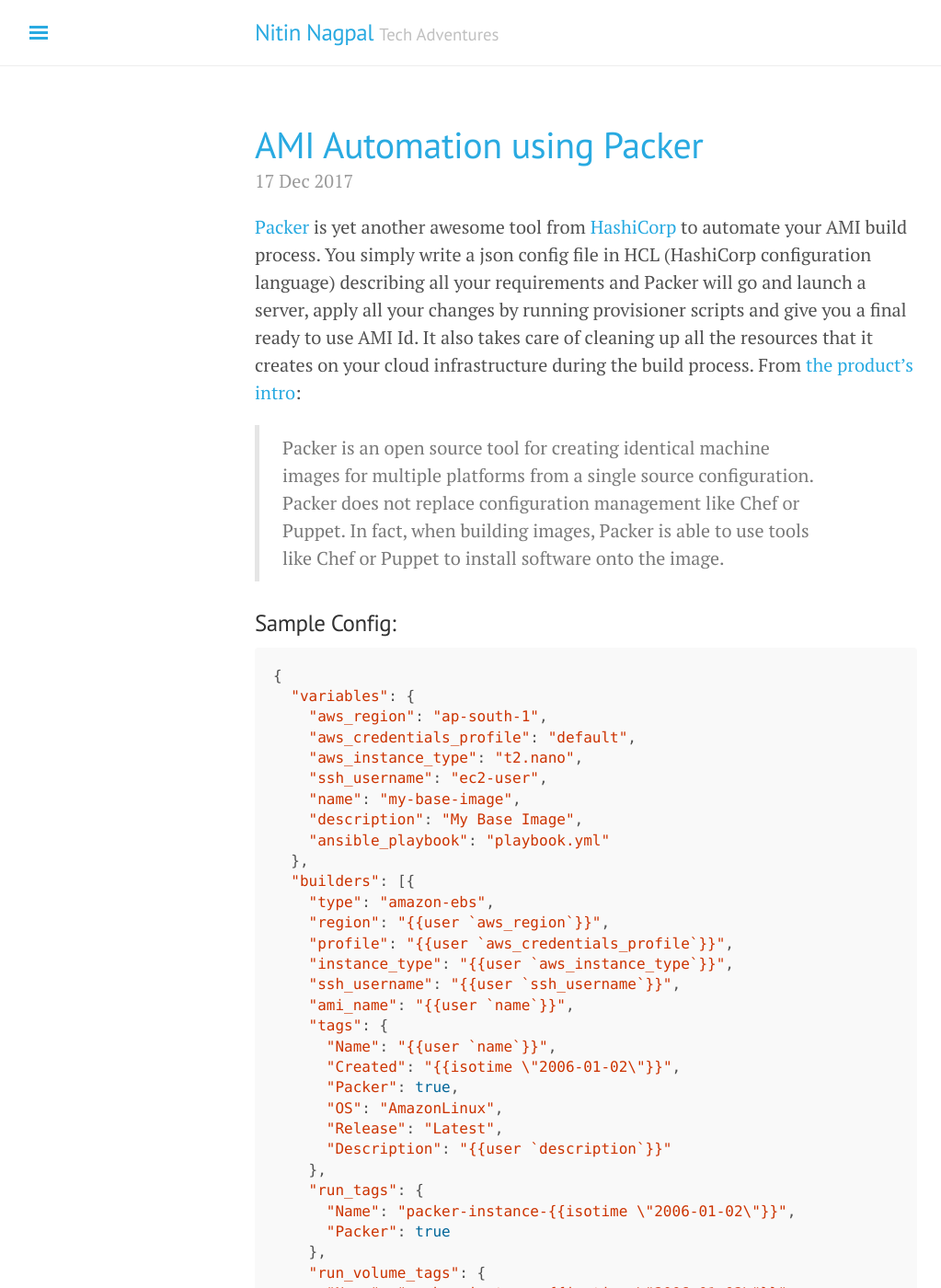
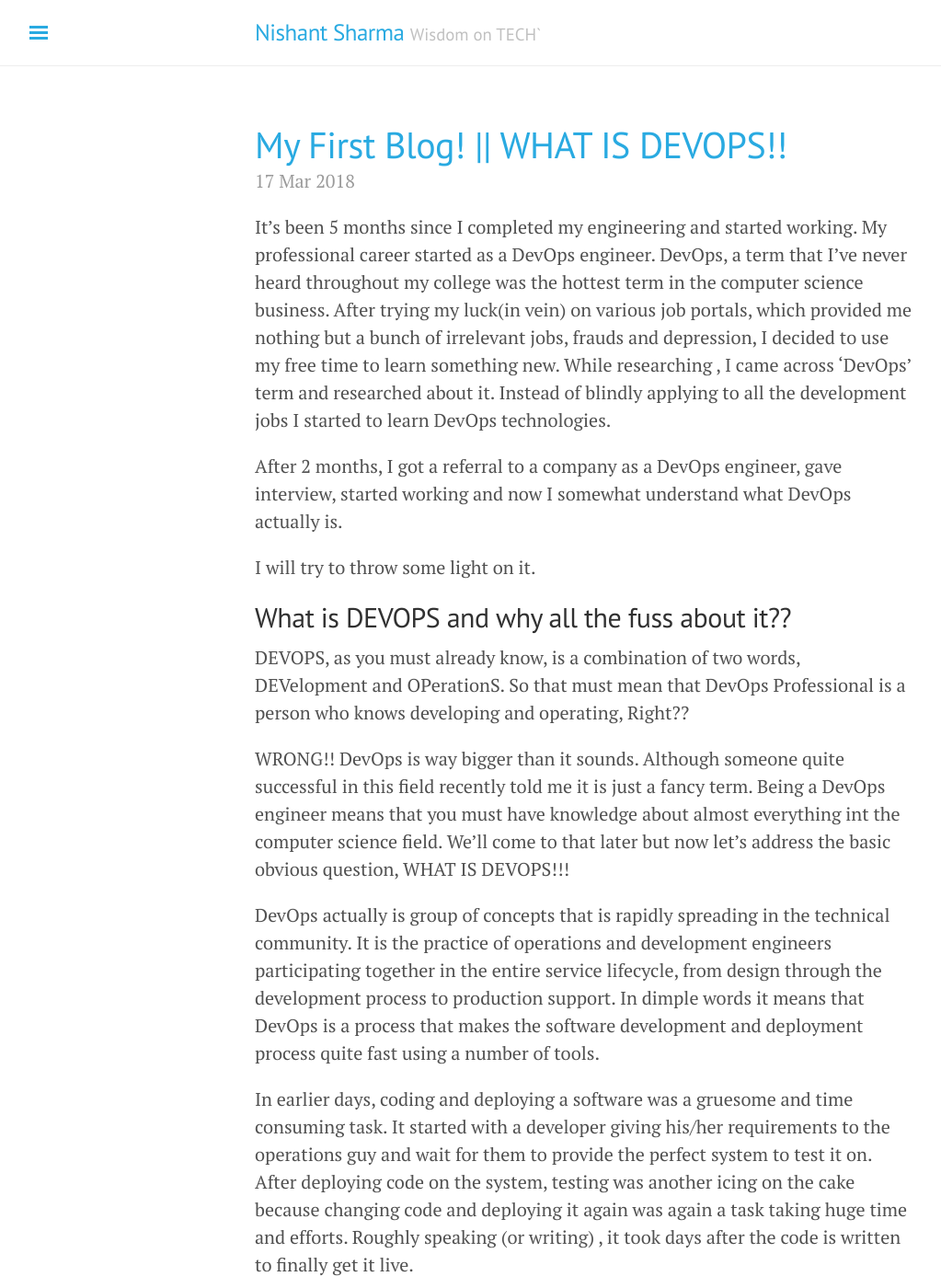
Before and after one commit to nishant3794/nishantshharma-blog, a Jekyll site: the page built from index.html, in a window 1280 px wide and 1400 px high. Shown: the whole window at 92% size, without its empty margins (3-1026 px from the left). Built offline with Jekyll 4.4.1, drawn with Linux system fonts in a browser that asks for light colours; nearby versions of some CDN libraries; the list of posts is cut into pages by our own code; some of the changed text lies outside the part shown.

Commit message:
edited files

````diff
--- a/CNAME
+++ b/CNAME
@@ -1 +1 @@
-blog.nitinnagpal.me
+blog.nishantsharma.xyz
--- a/_config.yml
+++ b/_config.yml
@@ -5,22 +5,22 @@ permalink:           '/:categories/:year/:month/:day/:title'
 #relative_permalinks: true
 
 # Setup
-title:               Nitin Nagpal
-tagline:             'Tech Adventures'
-description:         'Tech Blogs on DevOps & more'
-url:                 http://blog.nitinnagpal.me
+title:               Nishant Sharma
+tagline:             'Wisdom on TECH` '
+description:         'Tech Blogs on tools, techniques and devices I use'
+url:                 http://blog.nishantsharma.xyz
 baseurl:             ''
 paginate:            5
 future:              true
 
 # About/contact
 author:
-  name:              Nitin Nagpal
-  url:               http://nitinnagpal.me
-  email:             nitnagpal@gmail.com
+  name:              Nishant Sharma
+  url:               http://nishantsharma.xyz
+  email:             nishant.shharma@gmail.com
 
 github:
-  repo:              https://github.com/nitnagpal/nitnagpal.github.io
+  repo:              https://github.com/nishantshharma/nishantshharma.github.io
 
 # Pages
 pages:
--- a/_includes/sidebar.html
+++ b/_includes/sidebar.html
@@ -6,7 +6,7 @@
 <div class="sidebar" id="sidebar">
   <!-- SIDEBAR USERPIC -->
   <div class="profile-userpic">
-    <img src="{{ site.baseurl }}/public/nitinnagpal.jpg" class="img-responsive" alt=""></img>
+    <img src="{{ site.baseurl }}/public/nishant.jpg" class="img-responsive" alt=""></img>
   </div>
   <!-- END SIDEBAR USERPIC -->
   <!-- SIDEBAR USER TITLE -->
--- a/_posts/2017-12-10-my-first-blog.md
+++ /dev/null
@@ -1,143 +0,0 @@
----
-layout: post
-title: My First Blog!
-tags: github jekyll
----
-
-For a long time, I was planning to start writing Tech Blogs on technologies that I use in my day to day work but I couldn't find an easy to use tool to set up my blog. I have my portfolio website hosted on S3 which is a simple static HTML5 & CSS3 website.
-
-So to add a blog section to it I came across this amazing tool `Jekyll` which can be used to generate blog aware static site. It uses markdown format to write blogs and creates the directory structure to replicate blog URLs.
-
-It can be hosted on [GitHub pages](https://pages.github.com/) very easily and there is a support to CNAME the DNS with your personal domain.
-
-[Jekyll](http://jekyllrb.com) is a static site generator, an open-source tool for creating simple yet powerful websites of all shapes and sizes. From [the project's readme](https://github.com/mojombo/jekyll/blob/master/README.markdown):
-
-  > Jekyll is a simple, blog aware, static site generator. It takes a template directory [...] and spits out a complete, static website suitable for serving with Apache or your favorite web server. This is also the engine behind GitHub Pages, which you can use to host your project’s page or blog right here from GitHub.
-
-## Installation
-
-Setting up the Jekyll website for the first time is as simple as running the below 3 commands
-
-```
-$ gem install jekyll bundler
-$ jekyll new my-awesome-site
-$ cd my-awesome-site
-~/my-awesome-site $ bundle exec jekyll serve
-# => Now browse to http://localhost:4000
-```
-This will create the below directory structure with your default website
-```
-my-awesome-site/
-├── 404.html
-├── Gemfile
-├── Gemfile.lock
-├── _config.yml
-├── _posts
-│   └── 2018-01-20-welcome-to-jekyll.markdown
-├── about.md
-└── index.md
-```
-## Configuration
-
-All the configuration related changes are to be made in `_config.yml` file
-
-```
-# Permalinks
-#
-# Use of `relative_permalinks` ensures post links from the index work properly.
-permalink:           '/:categories/:year/:month/:day/:title'
-#relative_permalinks: true
-
-# Setup
-title:               Nitin Nagpal
-tagline:             'Tech Adventures'
-description:         'Tech Blogs on DevOps & more'
-url:                 http://blog.nitinnagpal.me
-baseurl:             ''
-paginate:            5
-future:              true
-
-# About/contact
-author:
-  name:              Nitin Nagpal
-  url:               http://nitinnagpal.me
-  email:             nitnagpal@gmail.com
-
-github:
-  repo:              https://github.com/nitnagpal/nitnagpal.github.io
-# Pages
-pages:
-  Home: '/'
-  About: '/about'
-  Tags: '/tags'
-```
-## Layouts
-All the templates for your different type of pages will be created under `_layouts` directory.
-
-```
-_layouts/
-├── default.html
-├── page.html
-└── post.html
-```
-
-## Includes
-All the things that you want to include in other pages like sidebar, header will go in `_includes` directory.
-```
-_includes/
-├── head.html
-└── sidebar.html
-```
-
-## Pages
-Now to create a page (`index.html` for Homepage) add the below lines to top of the html file so that Jekyll can build the page accordingly. After that simply add all of the HTML you want to design your page.
-
-```
----
-layout: default
-title: Home
----
-```
-* layout - the layout from `_layouts` that this page will use
-* title - the page title
-
-## Posts
-All the blog posts will go under the `_posts` folder and the file name should follow a standard format so that Jekyll can extract the date of blog post from name `YYYY-MM-DD-blog-name.md`
-
-```
-_posts/
-├── 2017-12-10-my-first-blog.md
-└── 2017-12-17-ami-automation-using-packer.md
-```
-
-## Final Result
-The final result of all the above will be that Jekyll will create a `_site` directory with your complete website in a static format and blog urls as sub-directories with html pages
-
-```
-_site/
-├── 2017
-│   └── 12
-│       ├── 10
-│       │   └── my-first-blog.html
-│       └── 17
-│           └── ami-automation-using-packer.html
-├── 404.html
-├── CNAME
-├── LICENSE.md
-├── README.md
-├── about.html
-├── atom.xml
-├── feed.xml
-├── fonts
-│   └── font-awesome
-├── index.html
-├── js
-│   └── custom.js
-├── public
-│   ├── apple-touch-icon-precomposed.png
-│   ├── css
-│   ├── favicon.ico
-│   └── nitinnagpal.jpg
-└── tags.html
-```
-Find out more by [visiting the project on GitHub](https://github.com/mojombo/jekyll).
--- a/_posts/2017-12-17-ami-automation-using-packer.md
+++ /dev/null
@@ -1,178 +0,0 @@
----
-layout: post
-title: AMI Automation using Packer
-tags : packer hashicorp devops
----
-
-[Packer](https://www.packer.io/) is yet another awesome tool from [HashiCorp](https://www.hashicorp.com/) to automate your AMI build process. You simply write a json config file in HCL (HashiCorp configuration language) describing all your requirements and Packer will go and launch a server, apply all your changes by running provisioner scripts and give you a final ready to use AMI Id. It also takes care of cleaning up all the resources that it creates on your cloud infrastructure during the build process. From [the product's intro](https://www.packer.io/intro/index.html):
-
-  > Packer is an open source tool for creating identical machine images for multiple platforms from a single source configuration. Packer does not replace configuration management like Chef or Puppet. In fact, when building images, Packer is able to use tools like Chef or Puppet to install software onto the image.
-
-### Sample Config:
-
-{% raw %}
-```ruby
-{
-  "variables": {
-    "aws_region": "ap-south-1",
-    "aws_credentials_profile": "default",
-    "aws_instance_type": "t2.nano",
-    "ssh_username": "ec2-user",
-    "name": "my-base-image",
-    "description": "My Base Image",
-    "ansible_playbook": "playbook.yml"
-  },
-  "builders": [{
-    "type": "amazon-ebs",
-    "region": "{{user `aws_region`}}",
-    "profile": "{{user `aws_credentials_profile`}}",
-    "instance_type": "{{user `aws_instance_type`}}",
-    "ssh_username": "{{user `ssh_username`}}",
-    "ami_name": "{{user `name`}}",
-    "tags": {
-      "Name": "{{user `name`}}",
-      "Created": "{{isotime \"2006-01-02\"}}",
-      "Packer": true,
-      "OS": "AmazonLinux",
-      "Release": "Latest",
-      "Description": "{{user `description`}}"
-    },
-    "run_tags": {
-      "Name": "packer-instance-{{isotime \"2006-01-02\"}}",
-      "Packer": true
-    },
-    "run_volume_tags": {
-      "Name": "packer-instance-{{isotime \"2006-01-02\"}}",
-      "Packer": true
-    },
-    "launch_block_device_mappings": [{
-      "device_name": "/dev/xvda",
-      "volume_size": 8,
-      "volume_type": "standard",
-      "delete_on_termination": true
-    }],
-    "ami_block_device_mappings": [{
-      "device_name": "/dev/xvda",
-      "volume_size": 8,
-      "volume_type": "standard",
-      "delete_on_termination": true
-    }],
-    "source_ami_filter": {
-      "filters": {
-        "virtualization-type": "hvm",
-        "name": "*amzn-ami-hvm-2017.09*",
-        "root-device-type": "ebs"
-      },
-      "most_recent": true
-    }
-  }],
-  "provisioners": [{
-      "type": "shell",
-      "script": "custom-script.sh"
-    },
-    {
-      "type": "ansible",
-      "playbook_file": "{{user `ansible_playbook`}}"
-    }
-  ]
-}
-```
-{% endraw %}
-
-## Builders
-
-Builders are responsible for creating machines and generating images from them for various platforms. For example, there are separate builders for EC2, Google Cloud, Docker, VMware, VirtualBox, etc. Packer comes with many builders by default, and can also be extended to add new builders.
-
-{% raw %}
-```ruby
-"builders": [{
-    "type": "amazon-ebs",
-    "region": "ap-south-1",
-    "instance_type": "t2.micro",
-    "ami_name": "ami-11111",
-    "ssh_username": "{{user `name`}}"
- }]
- ```
-
-```ruby
-"builders": [{
-    "type": "googlecompute",
-    "zone": "ap-south1-a",
-    "machine_type": "f1-micro",
-    "image_family": "ubuntu-1604",
-    "ssh_username": "{{user `name`}}"
-   }]
-```
-{% endraw %}
-
-## Provisioners
-
-Provisioners use builtin and third-party software to install and configure the machine image after booting. Provisioners prepare the system for use, so common use cases for provisioners include:
-
-* installing packages
-* patching the kernel
-* creating users
-* downloading application code
-
-These are just a few examples, and the possibilities for provisioners are endless.
-
-{% raw %}
-```ruby
-"provisioners": [{
-    "type": "shell",
-    "execute_command": "chmod +x {{ .Path }}; {{ .Vars }} sudo {{ .Path }} {{user `name`}}",
-    "script": "custom-script.sh"
-  },
-  {
-    "type": "ansible",
-    "playbook_file": "{{user `ansible_playbook`}}",
-    "user": "ec2-user",
-    "extra_arguments": "-vv",
-    "ansible_env_vars": ["ANSIBLE_HOST_KEY_CHECKING=False"]
-  }
-]
-```
-{% endraw %}
-
-## Building the Image
-
-{% raw %}
-```
-$  packer build base-ami.json
-==> amazon-ebs: Force Deregister flag found, skipping prevalidating AMI Name
-    amazon-ebs: Found Image ID: ami-28e8dd48
-==> amazon-ebs: Creating temporary keypair: packer_5a23a50e-8a7e-90e8-d7fc-c9ab76a748d1
-==> amazon-ebs: Creating temporary security group for this instance: packer_5a23a512-4985-fe84-3bb8-61cecea90b51
-==> amazon-ebs: Authorizing access to port 22 from 0.0.0.0/0 in the temporary security group...
-==> amazon-ebs: Launching a source AWS instance...
-    amazon-ebs: Instance ID: i-0f990949480ce893e
-==> amazon-ebs: Waiting for instance (i-0f990949480ce893e) to become ready...
-==> amazon-ebs: Waiting for SSH to become available...
-==> amazon-ebs: Connected to SSH!
-==> amazon-ebs: Provisioning with shell script: user_data.sh
-...
-...
-==> amazon-ebs: Provisioning with Ansible…
-...
-...
-==> amazon-ebs: Creating the AMI: my-base-image
-    amazon-ebs: AMI: ami-3e003a5e
-==> amazon-ebs: Waiting for AMI to become ready...
-==> amazon-ebs: Adding tags to AMI (ami-3e003a5e)...
-==> amazon-ebs: Tagging snapshot: snap-0cb6ad8e0b1d322af
-==> amazon-ebs: Creating snapshot tags
-==> amazon-ebs: Terminating the source AWS instance...
-==> amazon-ebs: Cleaning up any extra volumes...
-==> amazon-ebs: No volumes to clean up, skipping
-==> amazon-ebs: Deleting temporary security group...
-==> amazon-ebs: Deleting temporary keypair...
-Build 'amazon-ebs' finished.
-==> Builds finished. The artifacts of successful builds are:
---> amazon-ebs: AMIs were created:
-us-west-1: ami-3e003a5e
-```
-{% endraw %}
-
-It's a great tool which is must for implementing Infrastructure as Code and goes really good with [Terraform](https://www.terraform.io/)
-
-For the above code [visit the project on GitHub](https://github.com/nitnagpal/packer/).
--- /dev/null
+++ b/_posts/2018-03-17-my-first-blog.md
@@ -0,0 +1,29 @@
+---
+layout: post
+title: My First Blog! || WHAT IS DEVOPS!!
+tags: github jekyll
+---
+ It's been 5 months since I completed my engineering and started working. My professional career started as a DevOps engineer.
+ DevOps, a term that I've never heard throughout my college was the hottest term in the computer science business. After trying my luck(in vein) on various job portals, which provided me nothing but a bunch of irrelevant jobs, frauds and depression, I decided to use my free time to learn something new. While researching , I came across 'DevOps' term and researched about it. Instead of blindly applying to all the development jobs I started to learn DevOps technologies.
+
+ After 2 months, I got a referral to a company as a DevOps engineer, gave interview, started working and now I somewhat understand what DevOps actually is.
+
+ I will try to throw some light on it.
+
+
+
+## What is DEVOPS and why all the fuss about it??
+
+DEVOPS, as you must already know, is a combination of two words, DEVelopment and OPerationS. So that must mean that DevOps Professional is a person who knows developing and operating, Right??
+
+WRONG!! DevOps is way bigger than it sounds. Although someone quite successful in this field recently told me it is just a fancy term. Being a DevOps engineer means that you must have knowledge about almost everything int the computer science field. We'll come to that later but now let's address the basic obvious question, WHAT IS DEVOPS!!!
+
+DevOps actually is group of concepts that is rapidly spreading in the technical community. It is the practice of operations and development engineers participating together in the entire service lifecycle, from design through the development process to production support. In dimple words it means that DevOps is a process that makes the software development and deployment process quite fast using a number of tools.
+
+In earlier days, coding and deploying a software was a gruesome and time consuming task. It started with a developer giving his/her requirements to the operations guy and wait for them to provide the perfect system to test it on. After deploying code on the system, testing was another icing on the cake because changing code and deploying it again was again a task taking huge time and efforts. Roughly speaking (or writing) , it took days after the code is written to finally get it live.
+
+On the other hand DevOps practices made this weeklong (or sometimes month long) tasks a matter of minutes. It became quite easier to deploy a code and edit it once we found a bug. DevOps made life simpler for both developers and operations architects.
+
+So that's a brief introduction about DevOps . There are a lot of tools in DevOps. Ansible, Jenkins etc. We'll talk about them in the near future and go through some very interesting things together in this blog.
+
+Till then, It's Goodbye!!!!
--- a/about.md
+++ b/about.md
@@ -4,5 +4,6 @@ title: About
 ---
 
 <p class="message">
-  Hey there! My Name is Nitin Nagpal. I am a DevOps Engineer by profession. I created this blog to share my knowledge and experiences from my day to day devops work.<br><br>I have a total of 6 Years of professional experience and hold multiple cloud & devops related certifications like Google Certified Cloud Architect, All 5 AWS Certifications, Docker Certified Associate etc.
+Hello All!! I am Nishant Sharma, a DevOps enginner by profession and a tech addict by nature. This blog is intended to share my knowledge about tools and techniques I use. <br><br>
+I am also a gadget lover and will share my review on the gadjets I could lay my hands on. Feel free to dive into it. :)
 </p>
````
Also changed, not shown: public/nishant.jpg (added), public/nitinnagpal.jpg (deleted), tags.md (line endings or trailing spaces).
